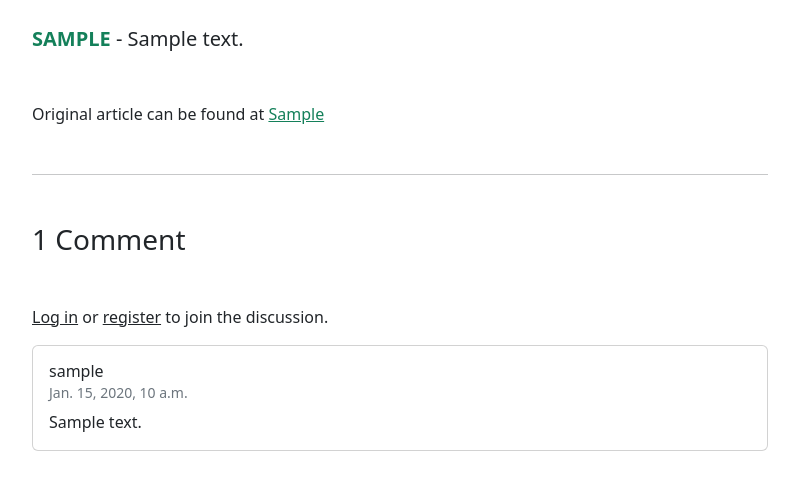
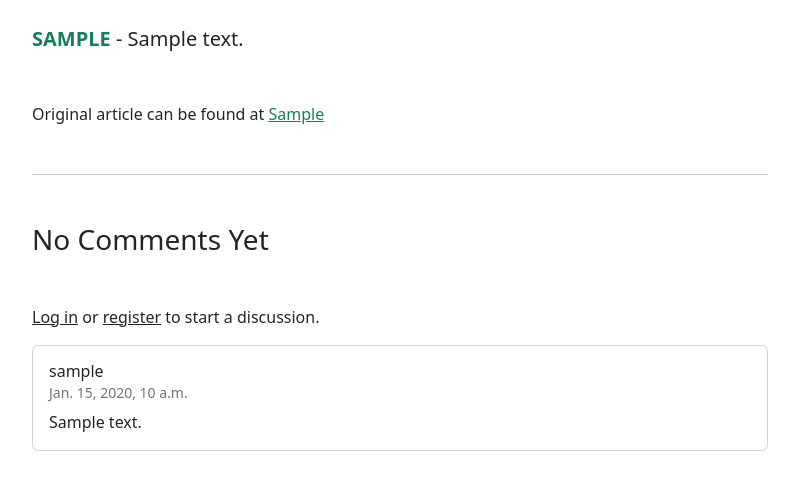
Before and after one commit to Cushione/fantastic-news, a Django app: a page that uses templates/base.html in a window 1280 px wide. Shown: the part 231-728 px from the top of the page, without its empty margins (240-1039 px from the left). Run offline with Django 3.2, Linux system fonts and the light colour scheme; tables that the repository leaves empty hold one stand-in row (values such as "Sample post"); some libraries are stand-ins or nearby versions.

Commit message:
Change comment delete functionality

```diff
--- a/news/models.py
+++ b/news/models.py
@@ -79,7 +79,6 @@ class Comment(models.Model):
     created_on = models.DateTimeField(auto_now_add=True)
     updated_on = models.DateTimeField(auto_now=True)
     content = models.TextField(max_length=1000)
-    deleted = models.BooleanField(default=False)
 
     class Meta:
         ordering = ["-created_on"]
--- a/news/views.py
+++ b/news/views.py
@@ -109,9 +109,8 @@ class ArticleComments(View):
         comment = get_object_or_404(Comment, id=comment_id)
         # Only allow the owner of the comment to delete
         if comment.author == request.user:
-            # Set deleted flag
-            comment.deleted = True
-            comment.save()
+            # Delete comment
+            comment.delete()
             # Return success response
             return HttpResponse()
         messages.error(request, "You are not allowed to delete this comment.")
--- a/static/js/article_detail.js
+++ b/static/js/article_detail.js
@@ -18,12 +18,15 @@ function deleteComment(commentId) {
   })
     .then((response) => {
       if (response.ok) {
-        // If request was successful, overwrite comment content and remove buttons
-        const comment = document.getElementById("comment-" + commentId);
-        const content = comment.getElementsByClassName("comment-content")[0];
-        content.innerHTML = "This comment was deleted.";
-        const buttons = comment.getElementsByClassName("action-buttons")[0];
-        buttons.innerHTML = "";
+        // If request was successful, delete comment and add message
+        document.getElementById("comment-" + commentId).remove()
+        document.getElementById("message-container").innerHTML = `
+        <div class="alert alert-success alert-dismissible fade show" role="alert">
+            Your comment was deleted.
+            <button type="button" class="btn-close" data-bs-dismiss="alert" aria-label="Close"></button>
+        </div>
+        `
+        hideMessages()
       }
     })
     .catch(() => {
@@ -88,6 +91,13 @@ function saveComment(commentId) {
           .getElementsByClassName("comment-content")[0];
         content.dataset.content = newContent;
         toggleEditForm(commentId);
+        document.getElementById("message-container").innerHTML = `
+        <div class="alert alert-success alert-dismissible fade show" role="alert">
+            Your comment was updated.
+            <button type="button" class="btn-close" data-bs-dismiss="alert" aria-label="Close"></button>
+        </div>
+        `
+        hideMessages()
       }
     })
     .catch(() => {
--- a/templates/base.html
+++ b/templates/base.html
@@ -54,6 +54,7 @@
     {% endblock scripts%}
 
     <script>
+        function hideMessages() {
             // Hide messages automatically after 2.5 seconds.
             setTimeout(function () {
                 const alertList = document.querySelectorAll('#message-container .alert')
@@ -62,6 +63,8 @@
                     alert.close()
                 }
             }, 2500);
+        }
+        hideMessages()
         // Prevent forms from being submitted multiple times
         document.querySelectorAll('form').forEach(form => {
             form.addEventListener('submit', (e) => {
```
Also changed, not shown: tests/comment.spec.ts (+11 -5 lines), news/migrations/0007_remove_comment_deleted.py (added). Lines whose indentation alone changed are shown as unchanged.
